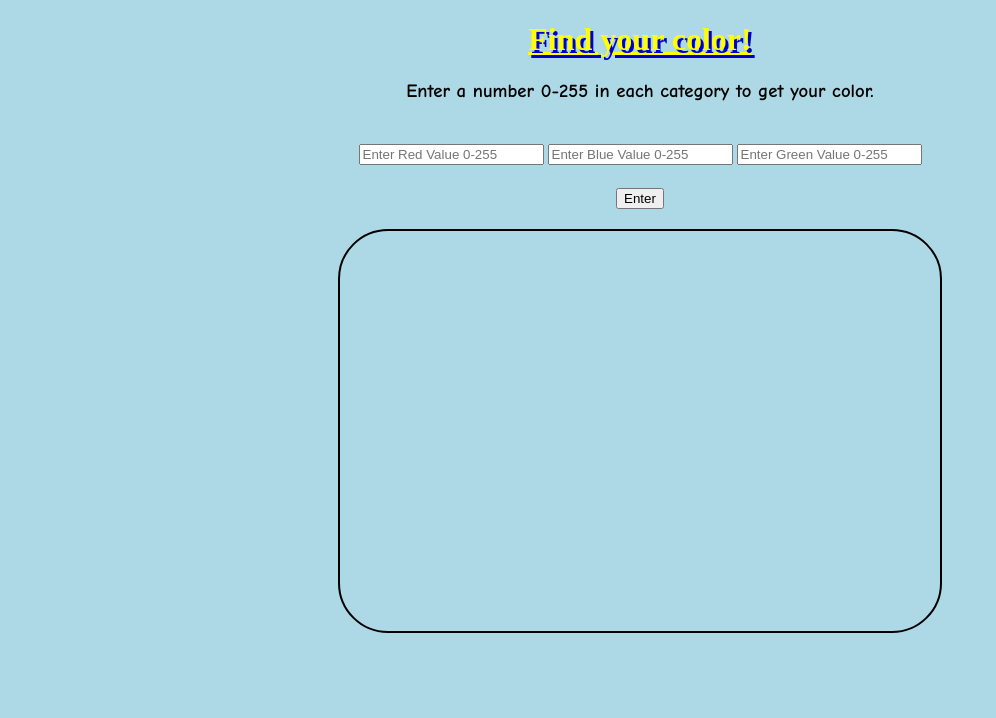
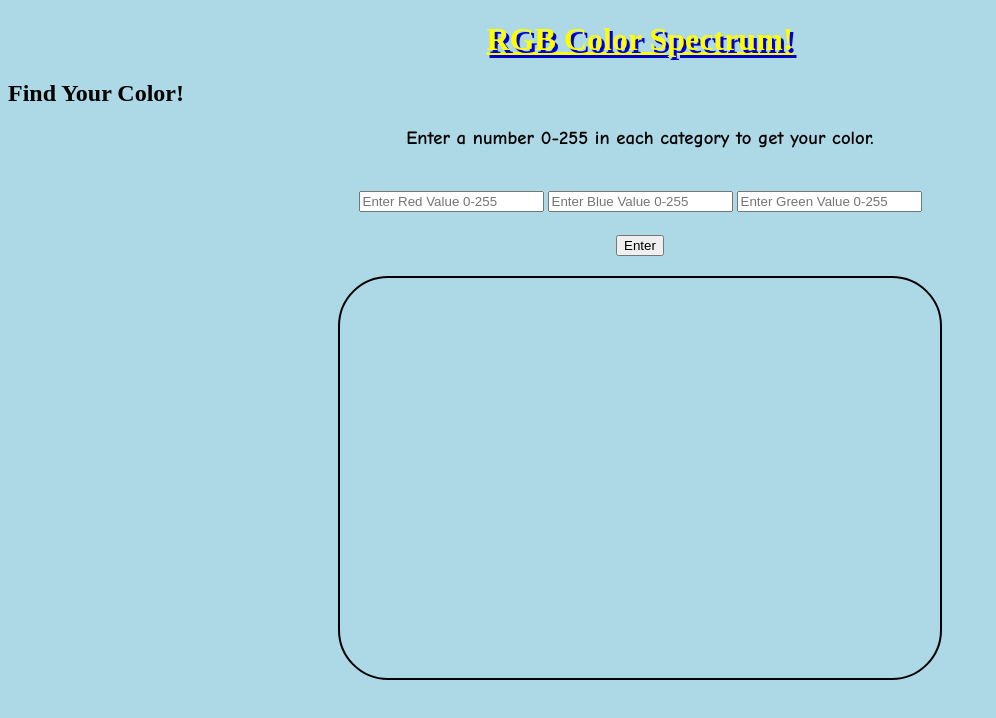
Before and after one commit to amooney034/create_task, a plain HTML site: page index.html in a window 1280 px wide. Shown: the whole page, without its empty margins (0-996 px from the left). Drawn offline with Linux system fonts and the light colour scheme.

Commit message:
Update index.html

```diff
--- a/index.html
+++ b/index.html
@@ -8,7 +8,8 @@
     </head>
 
     <body>
-      <h1><b><u>Find your color!</u></b></h1>
+      <h1><b><u>RGB Color Spectrum!</u></b></h1>
+      <h2>Find Your Color!</h2>
     <h3>Enter a number 0-255 in each category to get your color.</h3>
      <table>
       <tr><th><input id = "red_input" placeholder = "Enter Red Value 0-255">
```
